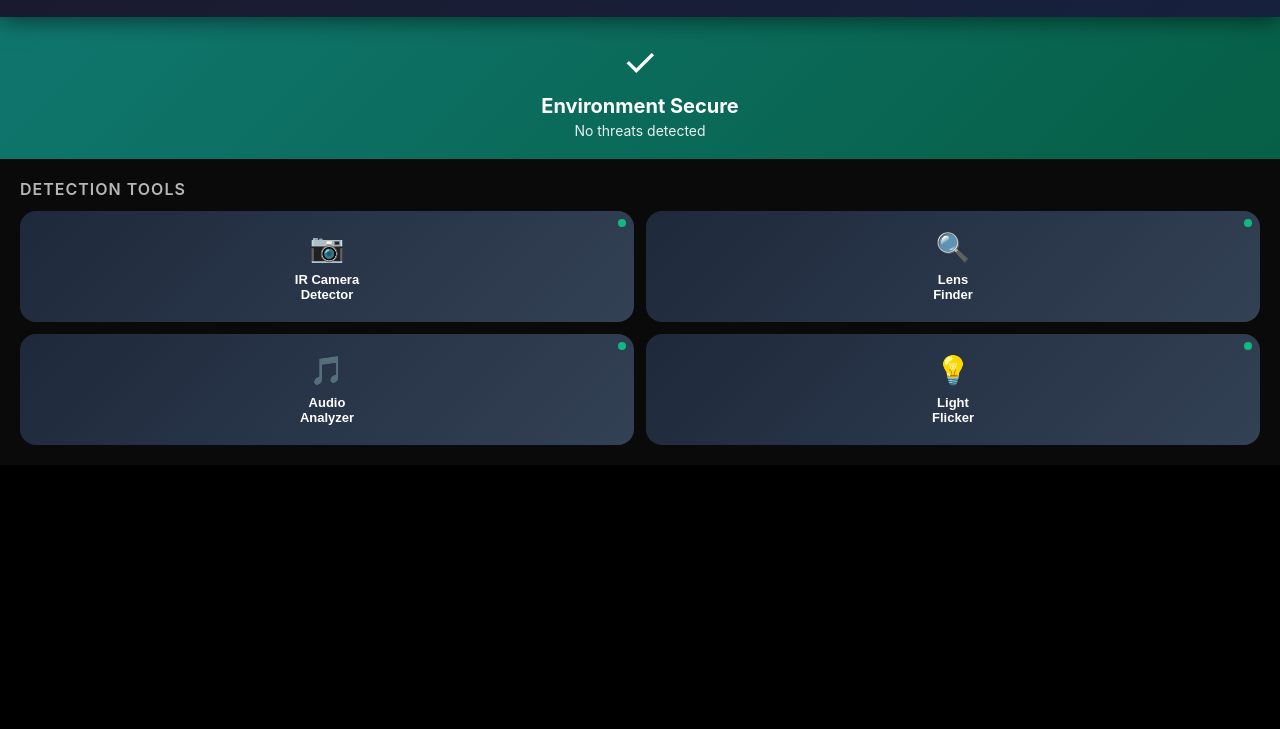
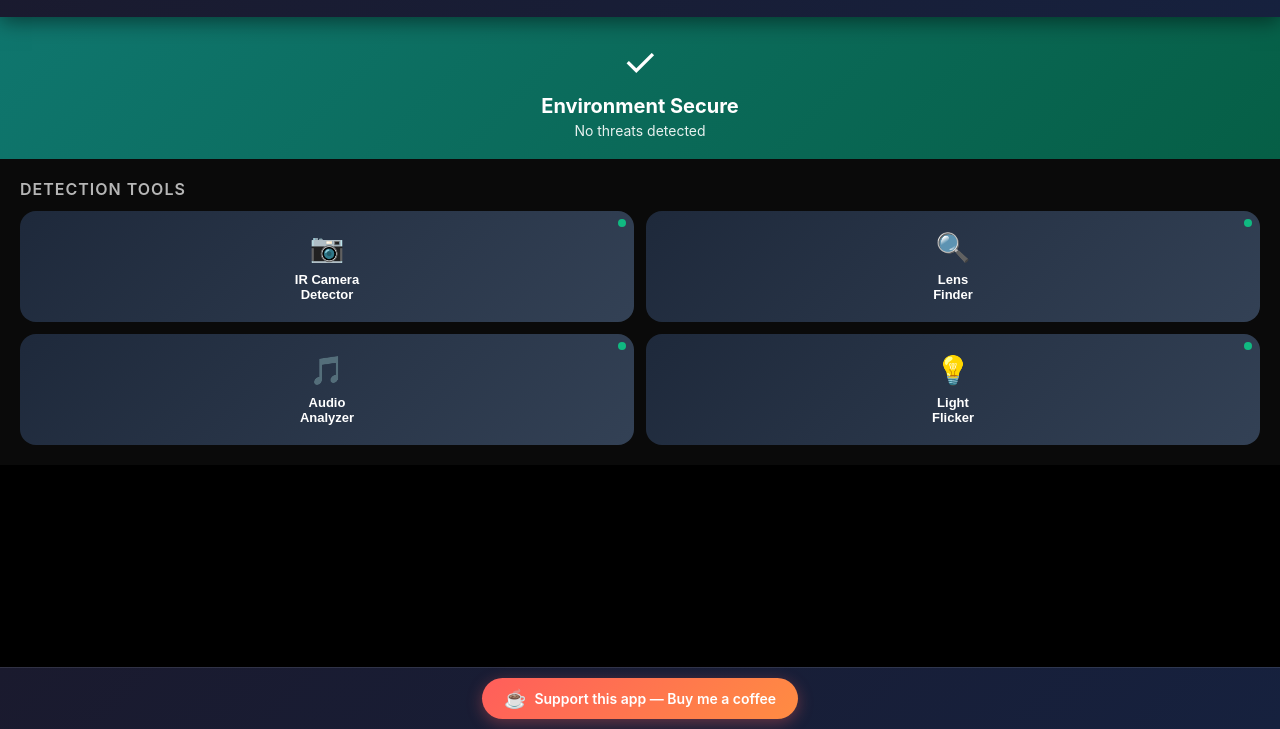
Before and after one commit to creativefactoryops-yules/safespace-pro, a plain HTML site: page index.html in a window 1280 px wide. Shown: the part 71-800 px from the top of the page. Drawn offline with Linux system fonts and the light colour scheme.

Commit message:
Implement Kofi support bar in index.html
Added a Kofi support bar at the bottom of the page.

```diff
--- a/index.html
+++ b/index.html
@@ -1300,5 +1300,40 @@
             };
         })();
     </script>
-</body>
+<style>
+        .kofi-bar {
+            position: fixed;
+            bottom: 0;
+            left: 0;
+            right: 0;
+            background: linear-gradient(135deg, #1a1a2e, #16213e);
+            border-top: 1px solid rgba(255,255,255,0.1);
+            padding: 10px 20px;
+            display: flex;
+            align-items: center;
+            justify-content: center;
+            z-index: 200;
+        }
+        .kofi-btn {
+            display: flex;
+            align-items: center;
+            gap: 8px;
+            background: linear-gradient(135deg, #FF5E5B, #ff8c42);
+            color: white;
+            text-decoration: none;
+            padding: 10px 22px;
+            border-radius: 24px;
+            font-size: 14px;
+            font-weight: 600;
+            font-family: -apple-system, BlinkMacSystemFont, 'Segoe UI', sans-serif;
+            box-shadow: 0 4px 15px rgba(255, 94, 91, 0.35);
+        }
+        .kofi-icon { font-size: 18px; }
+    </style>
+    <div class="kofi-bar">
+        <a class="kofi-btn" href="https://ko-fi.com/creativefactorystudio" target="_blank">
+            <span class="kofi-icon">☕</span>
+            <span>Support this app — Buy me a coffee</span>
+        </a>
+    </div></body>
 </html>
```
